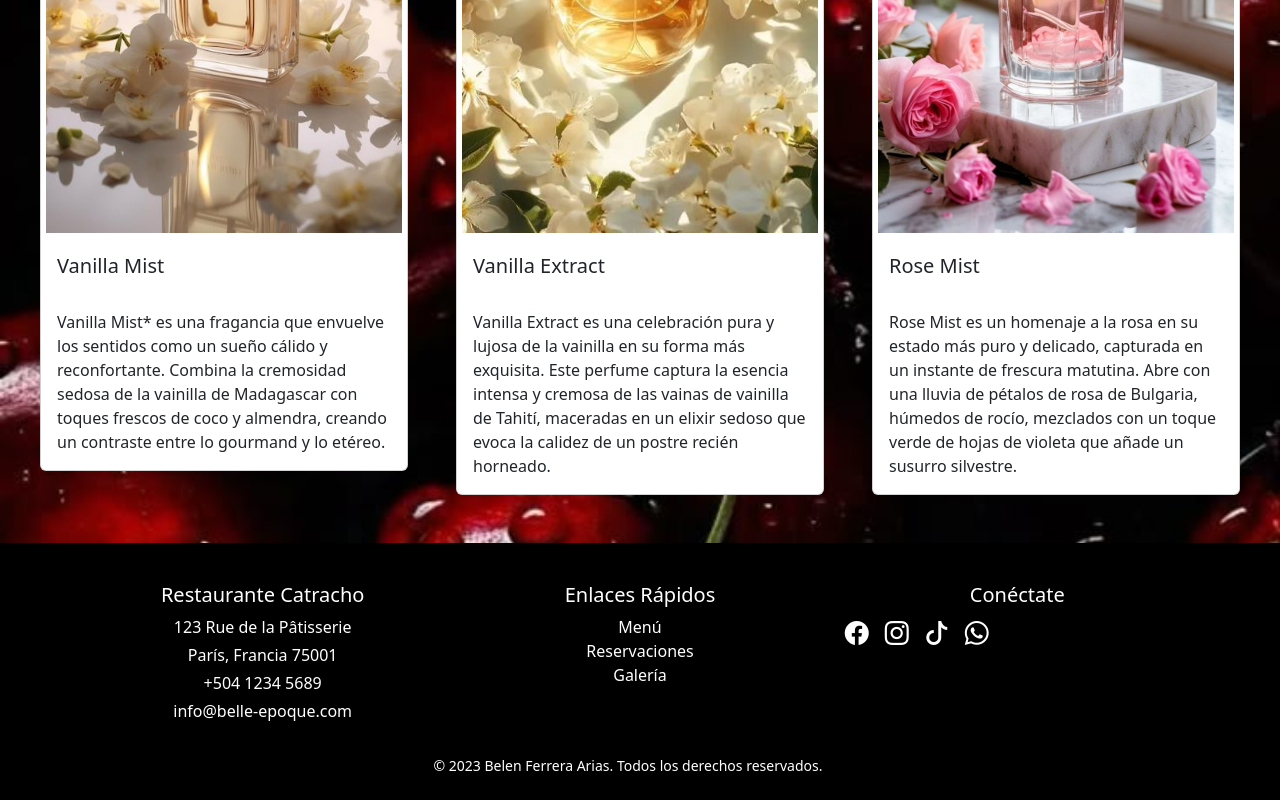
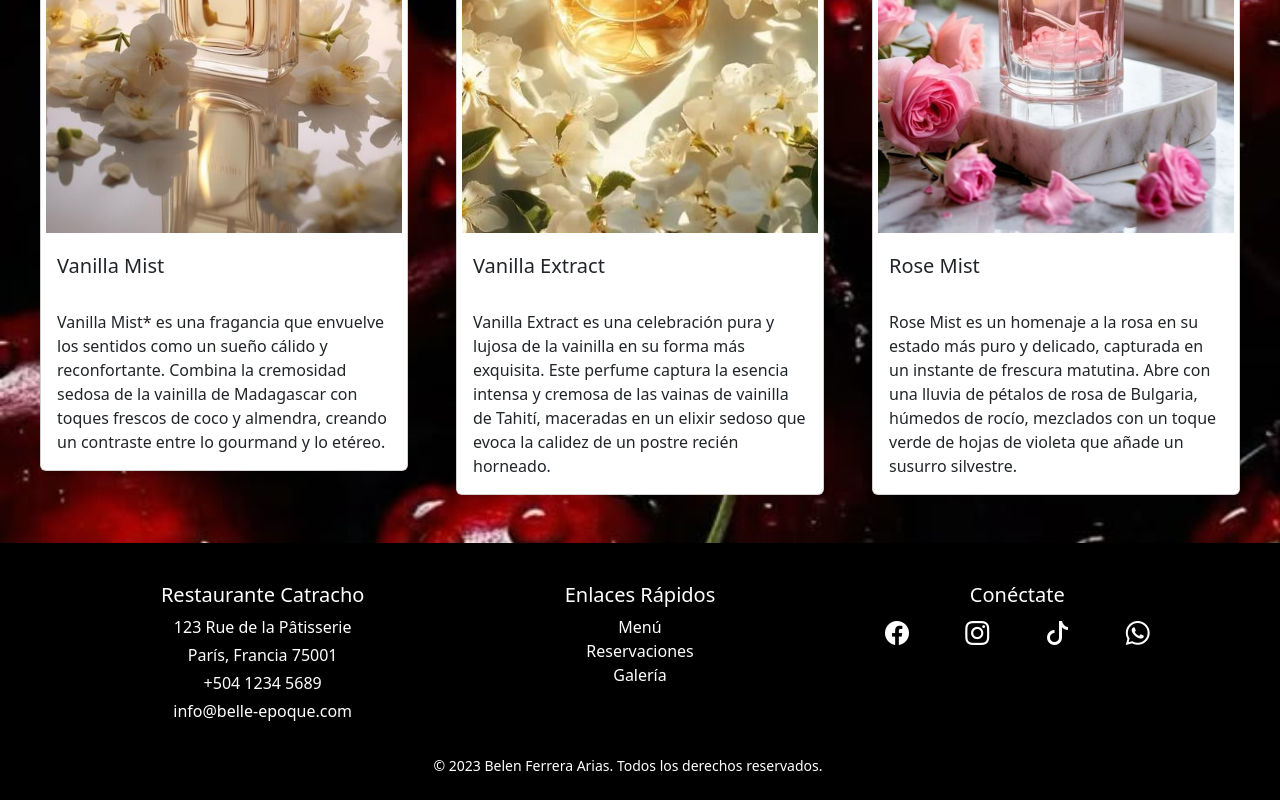
Before and after one commit to Belen07-dont/tarea-1, a plain HTML site: page index.html in a window 1280 px wide. Shown: the part 2495-3295 px from the top of the page. Drawn offline with nearby package versions, Linux system fonts and the light colour scheme; a web font is replaced by a local one.

Commit message:
Update index.html

```diff
--- a/index.html
+++ b/index.html
@@ -205,7 +205,7 @@
 
           <!-- Links/Content Section -->
           <div class="col-12 col-md-4 p-3">
-            <h3 class="h5  text-center">Enlaces Rápidos</h3>
+            <h3 class="h5 text-center">Enlaces Rápidos</h3>
             <ul class="list-unstyled text-center">
               <li><a href="#" class="text-white text-decoration-none">Menú</a></li>
               <li><a href="#" class="text-white text-decoration-none">Reservaciones</a></li>
@@ -216,7 +216,7 @@
           <!-- Hours Section -->
           <div class="col-12 col-md-4 p-3">
             <h3 class="h5 text-center">Conéctate</h3>
-            <div class="d-flex gap-3 text-center">
+            <div class="d-flex gap-3 justify-content-evenly">
               <a href="#" class="text-white fs-4"><i class="bi bi-facebook"></i></a>
               <a href="#" class="text-white fs-4"><i class="bi bi-instagram"></i></a>
               <a href="#" class="text-white fs-4"><i class="bi bi-tiktok"></i></a>
```
